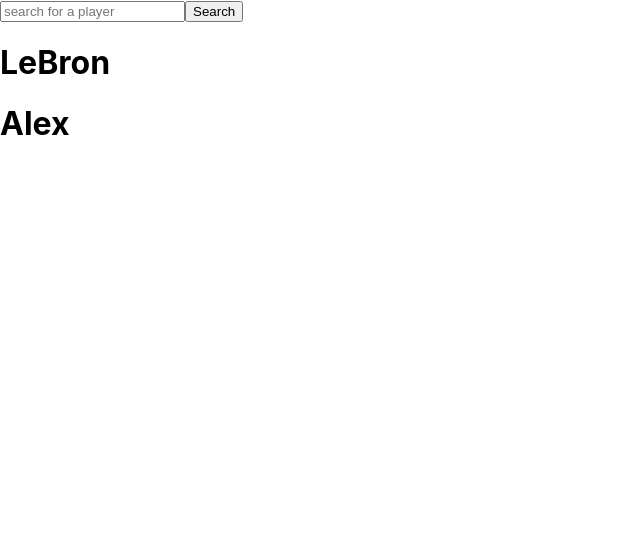
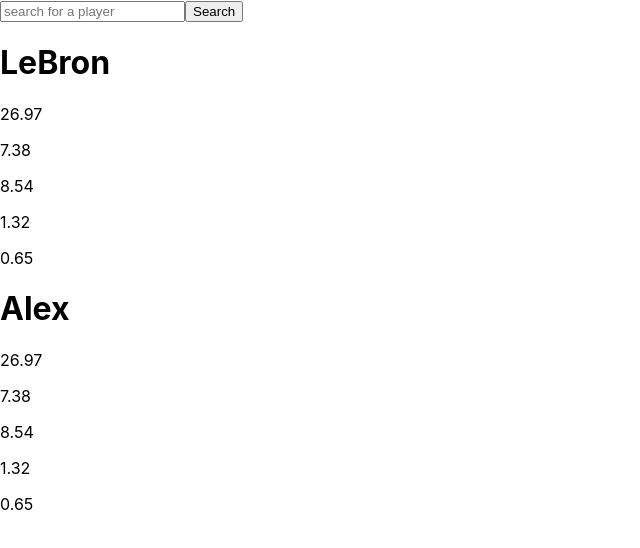
Before and after one commit to samorgan32/sei-proj-2-nba, a React (Create React App) app: page / in a window 1280 px wide. Shown: the top 548 px of the page, without its empty margins (0-640 px from the left). Built offline with nearby package versions, Linux system fonts and the light colour scheme.

Commit message:
mapping statistics per player from static data

```diff
--- a/src/components/Player.js
+++ b/src/components/Player.js
@@ -12,7 +12,18 @@ const Player = ({ players, setPlayers }) => {
         <div>
             {
                 players.map((player) => (
-                    <h1>{player.first_name}</h1>
+                    <div>
+                        <div>
+                            <h1>{player.first_name}</h1>
+                        </div>
+                        <div>
+                            <p>{player.pts}</p>
+                            <p>{player.ast}</p>
+                            <p>{player.reb}</p>
+                            <p>{player.stl}</p>
+                            <p>{player.blk}</p>
+                        </div>
+                    </div>
                 ))
             }
         </div>
```
